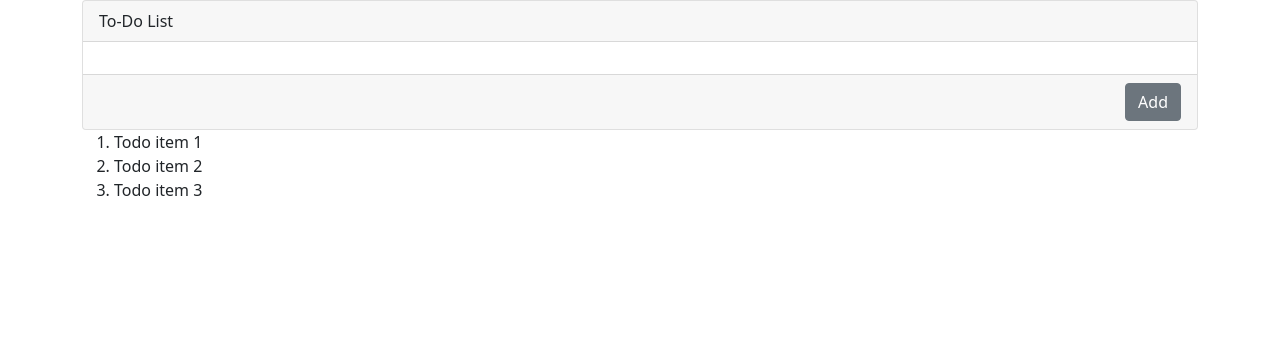
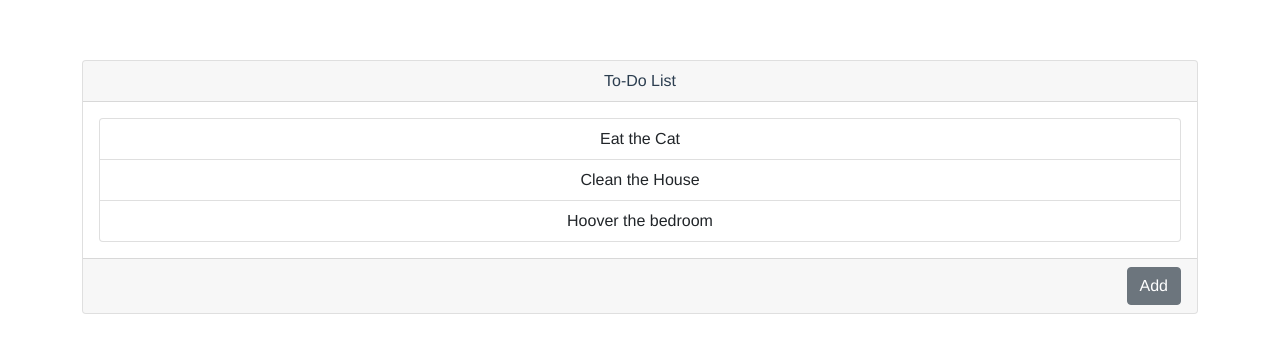
Before and after one commit to finowo/vueDo, a Vue app: page / in a window 1280 px wide. Shown: the top 352 px of the page. Built offline with nearby package versions, Linux system fonts and the light colour scheme.

Commit message:
adding the todolist items

```diff
--- a/src/App.vue
+++ b/src/App.vue
@@ -21,7 +21,7 @@ export default {
 </script>
 
 <style>
-#app {
+.container {
   font-family: Avenir, Helvetica, Arial, sans-serif;
   -webkit-font-smoothing: antialiased;
   -moz-osx-font-smoothing: grayscale;
--- /dev/null
+++ b/src/components/toDoItem.vue
@@ -0,0 +1,20 @@
+<template>
+  <b-list-group-item>
+    {{ toDo.text }}
+  </b-list-group-item>
+</template>
+
+<script>
+export default {
+  name: "toDoItem",
+  props: {
+    toDo: {
+      type: Object,
+      required: true,
+    },
+  },
+};
+</script>
+
+<style>
+</style>
--- a/src/components/toDoList.vue
+++ b/src/components/toDoList.vue
@@ -1,22 +1,33 @@
 <template>
   <div>
     <b-card header="To-Do List" header-tag="header">
+      <b-list-group>
+        <toDoItem v-for="item in list" :key="item.id" :toDo="item" />
+      </b-list-group>
       <template v-slot:footer>
         <b-button class="float-end" varient="primary">Add</b-button>
       </template>
     </b-card>
-    <ol>
-      <li>Todo item 1</li>
-      <li>Todo item 2</li>
-      <li>Todo item 3</li>
-    </ol>
   </div>
 </template>
 
 <script>
+import toDoItem from "@/components/toDoItem.vue";
+
 export default {
   name: "toDoList",
-  components: {},
+  components: {
+    toDoItem,
+  },
+  data() {
+    return {
+      list: [
+        { id: 1, text: "Eat the Cat", done: false },
+        { id: 2, text: "Clean the House", done: true },
+        { id: 3, text: "Hoover the bedroom", done: false },
+      ],
+    };
+  },
 };
 </script>
 
```
